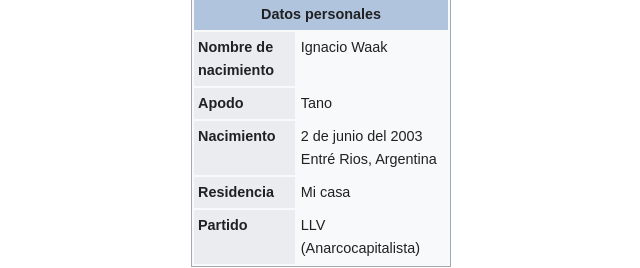
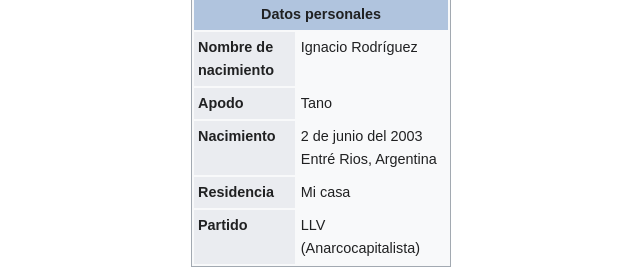
Before and after one commit to ignaciowaak/Wikiwaak-, a plain HTML site: page index.html in a window 1280 px wide. Shown: the part 1149-1417 px from the top of the page, 573-1213 px from the left. Drawn offline with Linux system fonts and the light colour scheme.

Commit message:
update index.html

```diff
--- a/index.html
+++ b/index.html
@@ -530,7 +530,7 @@
         </tr>
         <tr>
           <td class="infobox-label">Nombre de nacimiento</td>
-          <td class="infobox-data">Ignacio Waak</td>
+          <td class="infobox-data">Ignacio Rodríguez</td>
         </tr>
         <tr>
           <td class="infobox-label">Apodo</td>
@@ -555,8 +555,8 @@
     Es un <b>joven de 21 años</b>uncool kid <i>.</i>.<sup class="reference" id="cite_ref-15"><a href="#cite_note-15">[15]</a></sup><sup class="reference" id="cite_ref-16"><a href="#cite_note-16">[16]</a></sup></p>
 
     <!--<h2>Biografía</h2>
-    <p>Ignacio waak nació en Buenos Aires el 22 de octubre de 1970.
-       <i>(Aquí se describiría su infancia, educación, familia, etc.)</i></p>
+    <p>Ignacio Rodríguez nació en entre Ríos el 2 de jumio de 2003.
+       <i>(@@@.)</i></p>
 
     <h2>Trayectoria económica</h2>
     <p>En este apartado se detallan sus teorías económicas, su participación en medios de comunicación
```
